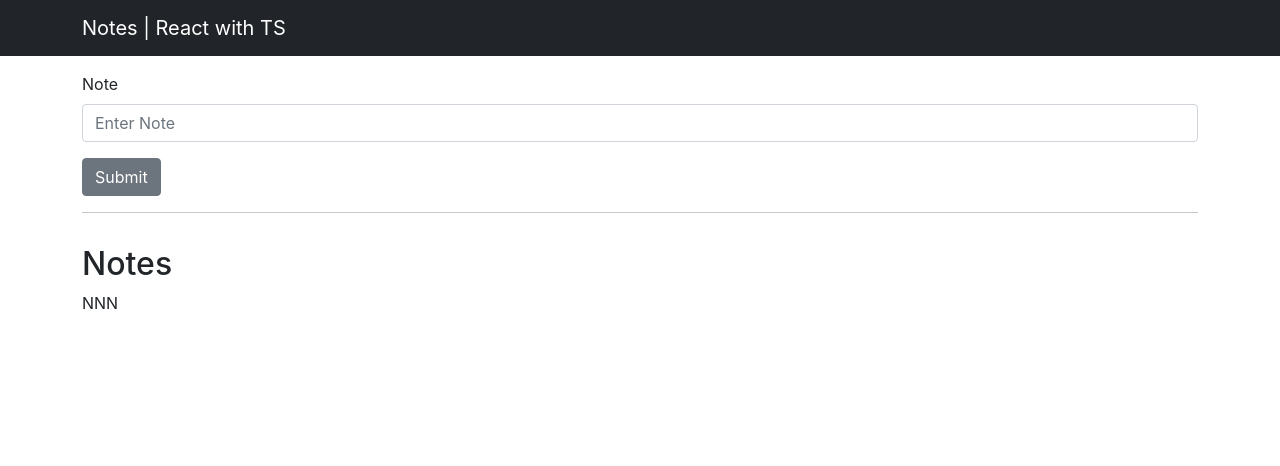
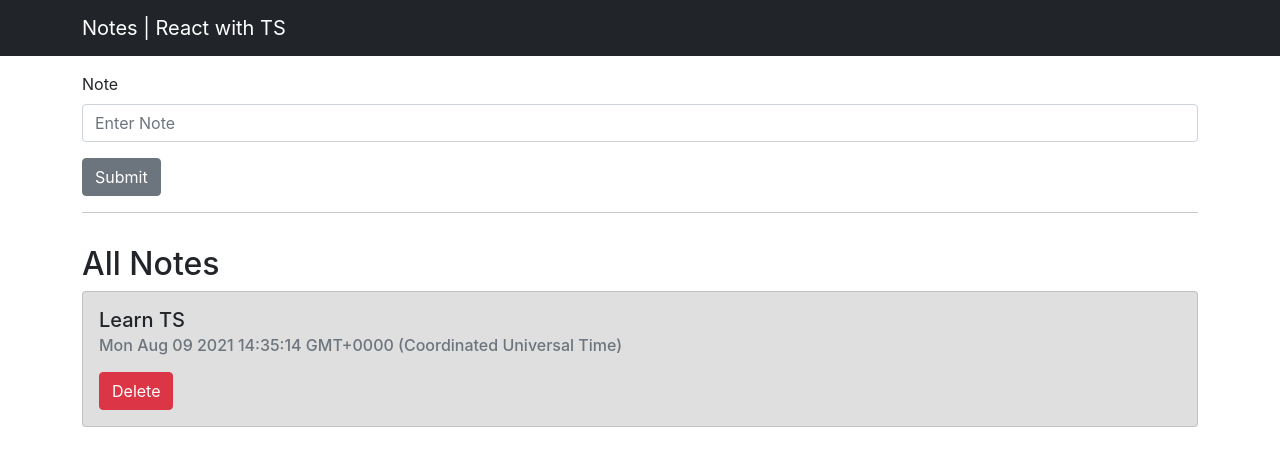
Before and after one commit to num-js/learning-react-with-ts, a React (Create React App) app: page / in a window 1280 px wide. Shown: the top 466 px of the page. Built offline with nearby package versions, Linux system fonts and the light colour scheme.

Commit message:
Render Nodes, Delete Notes

```diff
--- a/src/App.tsx
+++ b/src/App.tsx
@@ -3,8 +3,15 @@ import Header from './components/Header'
 import { Col, Container, Row } from 'react-bootstrap'
 import NotesList from './components/NotesList'
 import AddNote from './components/AddNote'
+import { NoteModel } from './models/notes.model'
 
 const App = () => {
+
+    const [allNotes, setAllNotes] = useState<NoteModel[]>([{
+        id: Date.now(),
+        note: 'Learn TS',
+        date: (new Date).toString()
+    }])
 
     return (
         <>
@@ -22,7 +29,8 @@ const App = () => {
                 <Row>
                     <Col>
                         <NotesList
-
+                            allNotes={allNotes}
+                            setAllNotes={setAllNotes}
                         />
                     </Col>
                 </Row>
--- a/src/components/Notes.tsx
+++ b/src/components/Notes.tsx
@@ -1,26 +1,30 @@
 import React from 'react';
 import { Card, Button } from 'react-bootstrap';
+import { NoteModel } from '../models/notes.model';
 
+interface NotesProps {
+    note: NoteModel,
+    deleteNote: (id: number) => void
+}
 
-const Notes: React.FunctionComponent = () => {
+const Notes: React.FunctionComponent<NotesProps> = ({ note, deleteNote }) => {
+
     return (
         <>
             <div className="mb-3">
                 <Card style={{
-                    // backgroundColor: note.color
+                    backgroundColor: "#dfdfdf"
                 }}>
                     <Card.Body>
                         <Card.Title>
-                            {/* {note.title} */}AAA
+                            {note.note}
                         </Card.Title>
-                        <Card.Text>
-                            {/* {note.text} */}
-                        </Card.Text>
                         <Card.Subtitle className="text-muted">
-                            {/* {note.date} */}
+                            {note.date}
                         </Card.Subtitle>
 
                         <Button className="mt-3" variant="danger"
+                            onClick={() => deleteNote(note.id)}
                         >
                             Delete
                         </Button>
--- a/src/components/NotesList.tsx
+++ b/src/components/NotesList.tsx
@@ -1,27 +1,31 @@
 import React from 'react';
+import { NoteModel } from '../models/notes.model';
 import Notes from './Notes';
 
+interface NotesListProps {
+    allNotes: NoteModel[],
+    setAllNotes: React.Dispatch<React.SetStateAction<NoteModel[]>>
+}
 
+const NotesList: React.FC<NotesListProps> = ({ allNotes, setAllNotes }) => {
 
-
-const NotesList: React.FC = () => {
-
-
-  // const renderNotes = (): JSX.Element[] => {
-  //   return notes.map(note => (
-  //     <Notes
-  //       key={note.id}
-  //       note={note}
-  //       handleDelete={handleDelete}
-  //     />
-  //   ))
-  // }
+    const deleteNote = (id: number) => {
+        setAllNotes(allNotes.filter(note => note.id !== id));
+    }
 
     return (
         <>
-      <h2 className="mt-3">Notes</h2>
+            <h2 className="mt-3">All Notes</h2>
             <div>
-        NNN
+                {
+                    allNotes && allNotes?.map(note => (
+                        <Notes
+                            key={note.id}
+                            note={note}
+                            deleteNote={deleteNote}
+                        />
+                    ))
+                }
             </div>
         </>
     );
--- /dev/null
+++ b/src/models/notes.model.ts
@@ -0,0 +1,5 @@
+export interface NoteModel {
+  id: number,
+  note: string,
+  date: string
+}
```
Lines whose indentation alone changed are shown as unchanged.
